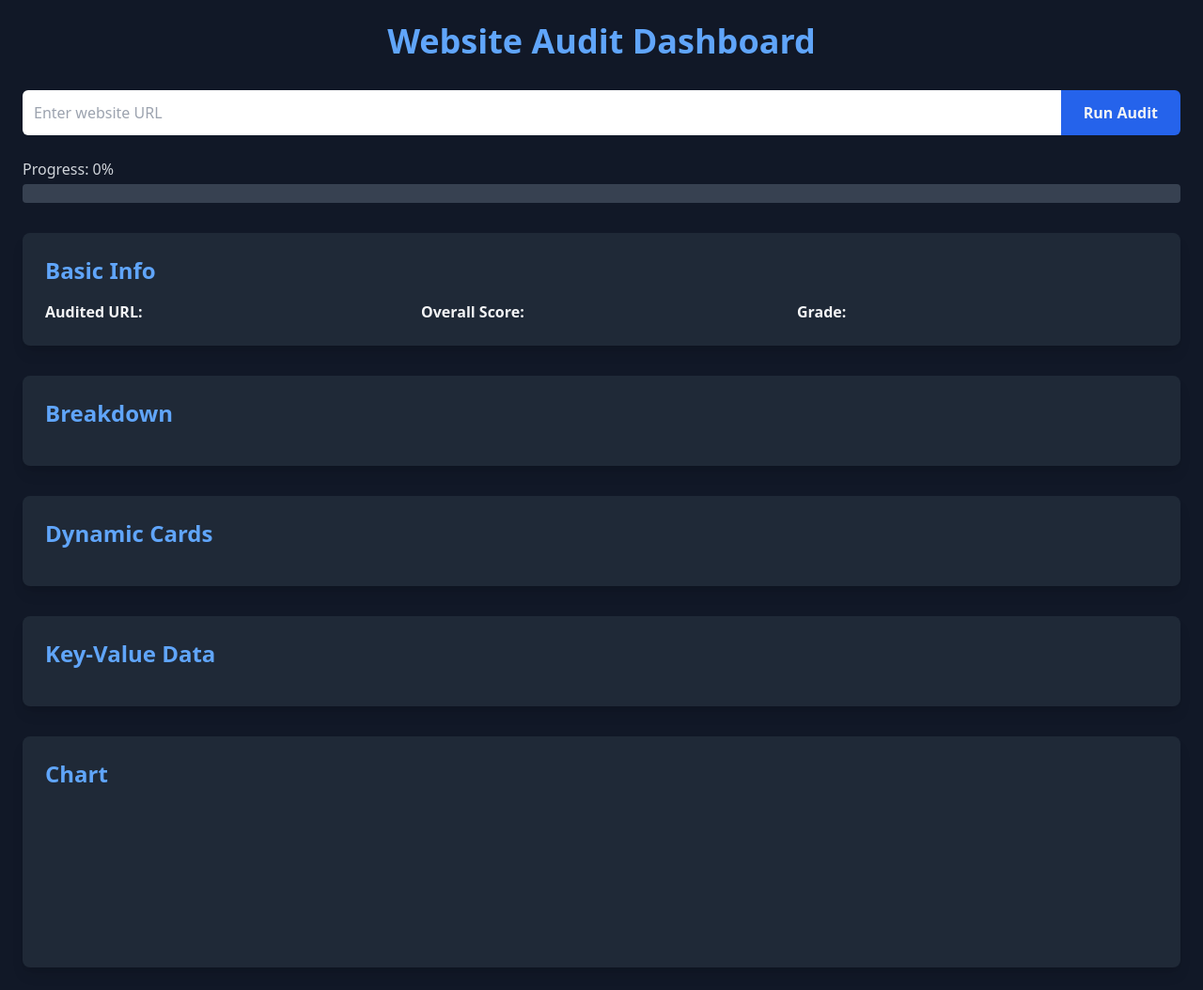
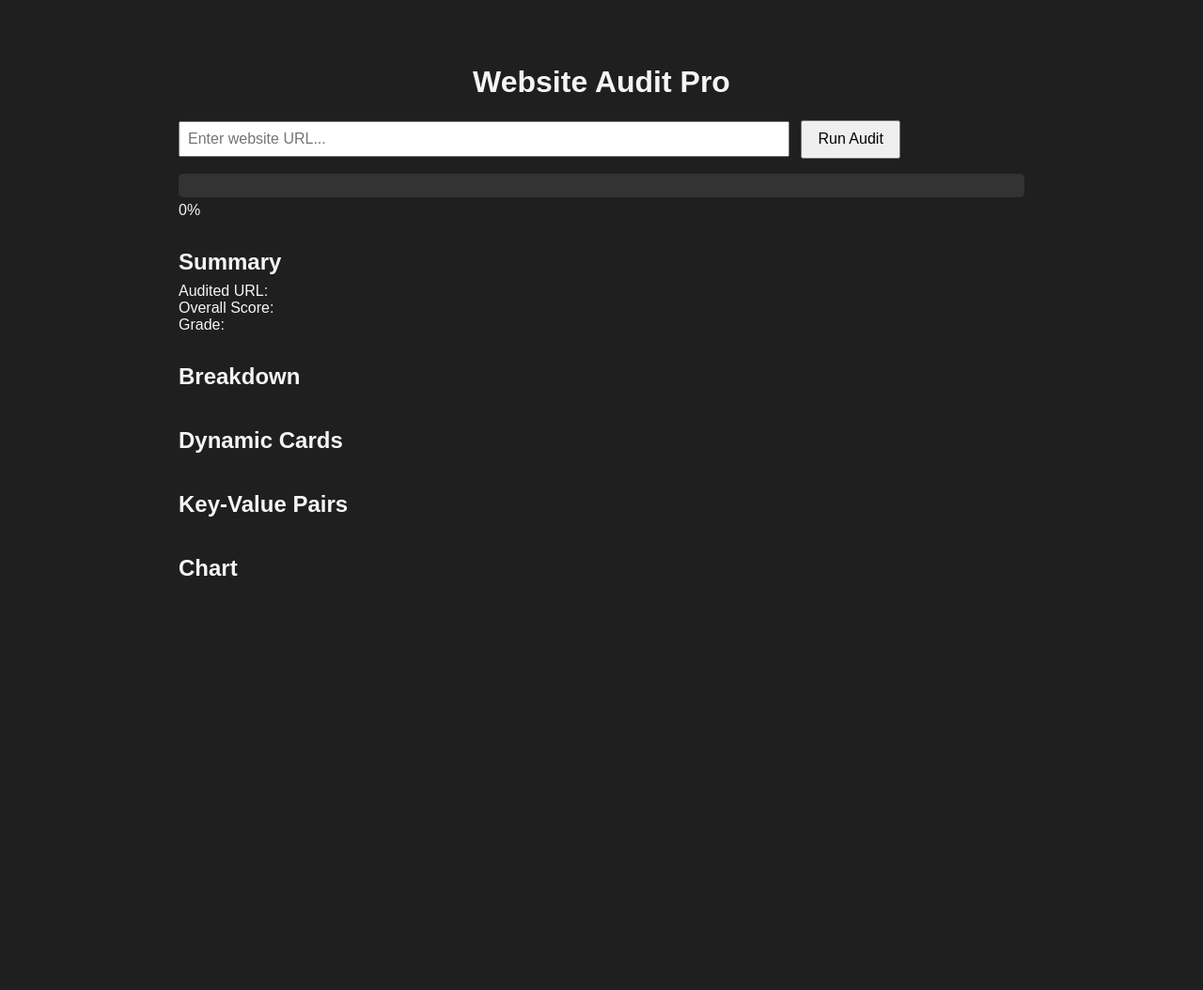
Before and after one commit to Swalehjamshaid/Jinnat.com, a FastAPI app: page / in a window 1280 px wide. Shown: the whole page at 94% size. After the commit the page ends 613 px from the top, so only its background shows below. Run offline with FastAPI, Linux system fonts and the light colour scheme; a map, chart or similar area stays blank; some libraries are stand-ins or nearby versions.

Commit message:
Update index.html

```diff
--- a/fftech-ai-website-audit-saas-railway-ready/app/templates/index.html
+++ b/fftech-ai-website-audit-saas-railway-ready/app/templates/index.html
@@ -2,92 +2,73 @@
 <html lang="en">
 <head>
     <meta charset="UTF-8">
-  <meta name="viewport" content="width=device-width, initial-scale=1.0">
-  <title>Website Audit Pro - Cinematic Dashboard</title>
-  <script src="https://cdn.tailwindcss.com"></script>
+    <title>Website Audit Pro</title>
     <script src="https://cdn.jsdelivr.net/npm/chart.js"></script>
     <style>
-    /* Smooth progress bar animation */
-    #progressBar {
-      transition: width 0.3s ease;
-    }
-    .grade-A { color: #16a34a; font-weight: bold; }
-    .grade-B { color: #f59e0b; font-weight: bold; }
-    .grade-C { color: #f97316; font-weight: bold; }
-    .grade-D { color: #ef4444; font-weight: bold; }
-    .grade-F { color: #b91c1c; font-weight: bold; }
+        body { font-family: Arial, sans-serif; background: #1f1f1f; color: #f5f5f5; margin: 0; padding: 0; }
+        .container { max-width: 900px; margin: 2rem auto; padding: 1rem; }
+        h1 { text-align: center; }
+        input[type=text] { width: 70%; padding: 0.5rem; font-size: 1rem; }
+        button { padding: 0.6rem 1rem; font-size: 1rem; margin-left: 0.5rem; cursor: pointer; }
+        .progress-bar { width: 100%; background: #333; height: 25px; border-radius: 5px; margin-top: 1rem; overflow: hidden; }
+        .progress-fill { height: 100%; background: #3b82f6; width: 0%; transition: width 0.2s; }
+        .section { margin-top: 2rem; }
+        .section h2 { margin-bottom: 0.5rem; }
+        .grid { display: grid; gap: 1rem; }
+        .card { padding: 1rem; background: #2d2d2d; border-radius: 6px; }
+        .error { color: #f87171; font-weight: bold; margin-top: 1rem; }
     </style>
 </head>
-<body class="bg-gray-900 text-gray-100 min-h-screen p-6 font-sans">
+<body>
+<div class="container">
+    <h1>Website Audit Pro</h1>
+    <div>
+        <input type="text" id="auditUrl" placeholder="Enter website URL..." />
+        <button id="runAuditBtn">Run Audit</button>
+    </div>
+    <div class="progress-bar">
+        <div id="progressFill" class="progress-fill"></div>
+    </div>
+    <div id="progressText" style="margin-top:5px;">0%</div>
+    <div id="errorMessage" class="error"></div>
 
-  <div class="max-w-7xl mx-auto">
-    <h1 class="text-4xl font-extrabold text-center mb-8 text-blue-400">Website Audit Dashboard</h1>
-
-    <!-- URL input -->
-    <div class="flex mb-6">
-      <input id="auditUrl" type="text" placeholder="Enter website URL"
-             class="flex-1 p-3 rounded-l-md focus:outline-none focus:ring-2 focus:ring-blue-500 text-gray-900">
-      <button id="runAudit" class="bg-blue-600 hover:bg-blue-700 px-6 rounded-r-md font-semibold">Run Audit</button>
+    <div class="section">
+        <h2>Summary</h2>
+        <div>Audited URL: <span id="auditedUrl"></span></div>
+        <div>Overall Score: <span id="overallScore"></span></div>
+        <div>Grade: <span id="grade"></span></div>
     </div>
 
-    <!-- Progress -->
-    <div class="mb-6">
-      <div class="text-gray-300 font-medium mb-1">Progress: <span id="progressText">0%</span></div>
-      <div class="w-full bg-gray-700 h-5 rounded">
-        <div id="progressBar" class="bg-blue-500 h-5 rounded" style="width:0%"></div>
-      </div>
+    <div class="section">
+        <h2>Breakdown</h2>
+        <div id="breakdownList" class="grid"></div>
     </div>
 
-    <!-- Error message -->
-    <div id="errorMessage" class="text-red-500 font-bold my-4"></div>
-
-    <!-- Audit Result -->
-    <div id="auditResult" class="space-y-8 mt-8">
-
-      <!-- Basic Info -->
-      <div class="bg-gray-800 p-6 rounded-lg shadow-lg">
-        <h2 class="text-2xl font-semibold mb-4 text-blue-400">Basic Info</h2>
-        <div class="grid grid-cols-1 md:grid-cols-3 gap-4">
-          <div><strong>Audited URL:</strong> <span id="auditedUrl"></span></div>
-          <div><strong>Overall Score:</strong> <span id="overallScore"></span></div>
-          <div><strong>Grade:</strong> <span id="grade"></span></div>
-        </div>
+    <div class="section">
+        <h2>Dynamic Cards</h2>
+        <div id="dynamicCards" class="grid" style="grid-template-columns: repeat(auto-fit, minmax(150px, 1fr));"></div>
     </div>
 
-      <!-- Breakdown -->
-      <div class="bg-gray-800 p-6 rounded-lg shadow-lg">
-        <h2 class="text-2xl font-semibold mb-4 text-blue-400">Breakdown</h2>
-        <div id="breakdownList" class="grid grid-cols-1 md:grid-cols-2 gap-3"></div>
+    <div class="section">
+        <h2>Key-Value Pairs</h2>
+        <div id="dynamicKV" class="grid"></div>
     </div>
 
-      <!-- Dynamic Cards -->
-      <div class="bg-gray-800 p-6 rounded-lg shadow-lg">
-        <h2 class="text-2xl font-semibold mb-4 text-blue-400">Dynamic Cards</h2>
-        <div id="dynamicCards" class="grid grid-cols-1 md:grid-cols-3 gap-6"></div>
-      </div>
-
-      <!-- Dynamic Key-Value -->
-      <div class="bg-gray-800 p-6 rounded-lg shadow-lg">
-        <h2 class="text-2xl font-semibold mb-4 text-blue-400">Key-Value Data</h2>
-        <div id="dynamicKV" class="grid grid-cols-1 md:grid-cols-2 gap-3"></div>
-      </div>
-
-      <!-- Chart -->
-      <div class="bg-gray-800 p-6 rounded-lg shadow-lg">
-        <h2 class="text-2xl font-semibold mb-4 text-blue-400">Chart</h2>
-        <canvas id="chartCanvas"></canvas>
-      </div>
-
+    <div class="section">
+        <h2>Chart</h2>
+        <canvas id="chartCanvas" height="150"></canvas>
     </div>
 </div>
 
 <script>
-    const runBtn = document.getElementById("runAudit");
+let ws;
+let chart;
+
 const auditUrlInput = document.getElementById("auditUrl");
-    const progressBar = document.getElementById("progressBar");
+const runBtn = document.getElementById("runAuditBtn");
+const progressFill = document.getElementById("progressFill");
 const progressText = document.getElementById("progressText");
 const errorMessage = document.getElementById("errorMessage");
-
 const auditedUrlElem = document.getElementById("auditedUrl");
 const overallScoreElem = document.getElementById("overallScore");
 const gradeElem = document.getElementById("grade");
@@ -95,11 +76,15 @@
 const dynamicCards = document.getElementById("dynamicCards");
 const dynamicKV = document.getElementById("dynamicKV");
 
-    let ws;
-    let chart;
-
 function getGradeClass(grade) {
-      return grade ? `grade-${grade.toUpperCase()}` : '';
+    switch((grade||"").toUpperCase()) {
+        case "A": return "text-green-400";
+        case "B": return "text-lime-400";
+        case "C": return "text-yellow-400";
+        case "D": return "text-orange-400";
+        case "F": return "text-red-400";
+        default: return "";
+    }
 }
 
 runBtn.addEventListener("click", () => {
@@ -107,12 +92,14 @@
     if (!url) return alert("Please enter a website URL.");
 
     if (ws) ws.close();
-      ws = new WebSocket(`ws://${location.host}/ws`);
+
+    const protocol = location.protocol === "https:" ? "wss" : "ws";
+    ws = new WebSocket(`${protocol}://${location.host}/ws`);
 
     ws.onopen = () => {
         ws.send(JSON.stringify({ url }));
         errorMessage.textContent = "";
-        progressBar.style.width = "0%";
+        progressFill.style.width = "0%";
         progressText.textContent = "0%";
 
         auditedUrlElem.textContent = "";
@@ -126,7 +113,7 @@
 
     ws.onmessage = (event) => {
         const msg = JSON.parse(event.data);
-        progressBar.style.width = msg.progress + "%";
+        progressFill.style.width = msg.progress + "%";
         progressText.textContent = msg.progress + "%";
 
         if (msg.status === "error") {
@@ -142,41 +129,37 @@
             gradeElem.textContent = result.grade || "";
             gradeElem.className = getGradeClass(result.grade);
 
-          // Breakdown
             breakdownList.innerHTML = "";
             if (result.breakdown) {
                 for (const [k, v] of Object.entries(result.breakdown)) {
                     const div = document.createElement("div");
-              div.className = "bg-gray-700 p-2 rounded hover:bg-gray-600 transition";
+                    div.className = "card";
                     div.textContent = `${k}: ${v}`;
                     breakdownList.appendChild(div);
                 }
             }
 
-          // Dynamic cards
             dynamicCards.innerHTML = "";
             if (result.dynamic?.cards) {
                 result.dynamic.cards.forEach(card => {
                     const div = document.createElement("div");
-              div.className = "bg-blue-700 p-4 rounded shadow hover:bg-blue-600 transition";
-              div.innerHTML = `<div class="font-semibold text-lg">${card.title || "Title"}</div>
-                               <div class="text-2xl font-bold mt-1">${card.value || ""}</div>`;
+                    div.className = "card";
+                    div.innerHTML = `<div><strong>${card.title || "Title"}</strong></div>
+                                     <div style="font-size:1.5rem">${card.value || ""}</div>`;
                     dynamicCards.appendChild(div);
                 });
             }
 
-          // Dynamic KV
             dynamicKV.innerHTML = "";
             if (result.dynamic?.kv) {
                 result.dynamic.kv.forEach(kv => {
                     const div = document.createElement("div");
-              div.className = "bg-gray-700 p-2 rounded hover:bg-gray-600 transition";
+                    div.className = "card";
                     div.textContent = `${kv.key}: ${kv.value}`;
                     dynamicKV.appendChild(div);
                 });
             }
 
-          // Chart
             if (result.chart_data) {
                 const ctx = document.getElementById("chartCanvas").getContext("2d");
                 chart = new Chart(ctx, {
@@ -191,9 +174,7 @@
                     },
                     options: {
                         responsive: true,
-                scales: {
-                  y: { beginAtZero: true, max: 100 }
-                },
+                        scales: { y: { beginAtZero: true, max: 100 } },
                         plugins: { legend: { display: false } }
                     }
                 });
```
Lines whose indentation alone changed are shown as unchanged.
